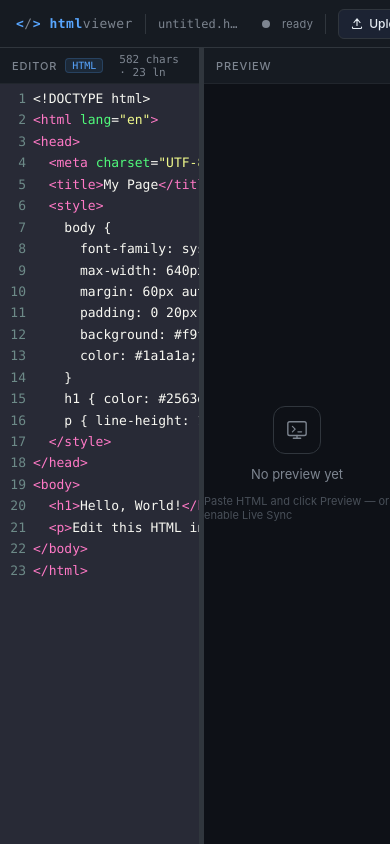
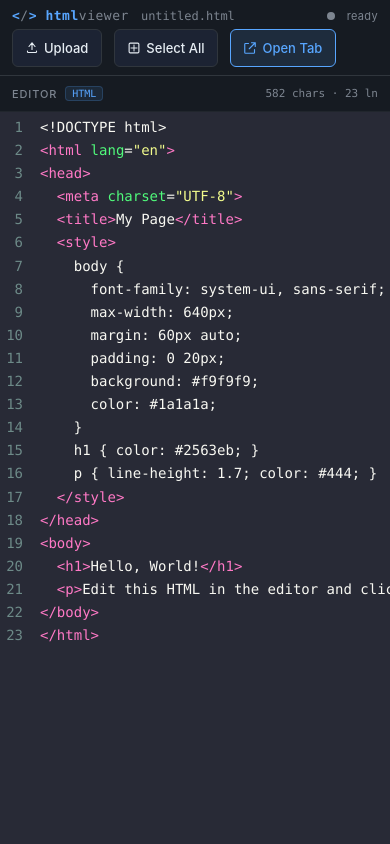
Before and after one commit to y4k44/HTML, a plain HTML site: page index.html in a window 390 px wide. Drawn offline with nearby package versions, Linux system fonts and the light colour scheme.

Commit message:
Enhance mobile layout and add mobile-only buttons
Added mobile-specific styles and buttons for improved layout.

```diff
--- a/index.html
+++ b/index.html
@@ -2,7 +2,7 @@
 <html lang="en">
 <head>
 <meta charset="UTF-8">
-<meta name="viewport" content="width=device-width, initial-scale=1.0">
+<meta name="viewport" content="width=device-width, initial-scale=1.0, maximum-scale=5.0">
 <title>HTML Viewer</title>
 <link rel="stylesheet" href="https://cdnjs.cloudflare.com/ajax/libs/codemirror/5.65.16/codemirror.min.css">
 <link rel="stylesheet" href="https://cdnjs.cloudflare.com/ajax/libs/codemirror/5.65.16/theme/dracula.min.css">
@@ -221,6 +221,44 @@
   /* ── UPLOAD INPUT ── */
   #file-input { display: none; }
 
+  /* ── RESPONSIVE VISIBILITY ── */
+  .mobile-only { display: none !important; }
+
+  /* ── MOBILE LAYOUT ── */
+  @media (max-width: 767px) {
+    .mobile-only  { display: inline-flex !important; }
+    .desktop-only { display: none !important; }
+
+    #drag-handle  { display: none !important; }
+    #preview-pane { display: none !important; }
+
+    #editor-pane {
+      width: 100% !important;
+      border-right: none;
+    }
+
+    #titlebar {
+      height: auto;
+      min-height: 52px;
+      flex-wrap: wrap;
+      padding: 8px 12px;
+      row-gap: 6px;
+    }
+
+    #titlebar .sep    { display: none; }
+    #titlebar .filename { max-width: 120px; }
+
+    .btn {
+      height: 38px;
+      padding: 0 13px;
+      font-size: 13px;
+    }
+
+    .CodeMirror { font-size: 14px !important; }
+    .CodeMirror-gutters { min-width: 36px; }
+    .CodeMirror-linenumber { padding: 0 6px 0 2px; }
+  }
+
   /* ── MINIMAP (resize hint) ── */
   .resize-hint {
     position: absolute; bottom: 8px; left: 50%; transform: translateX(-50%);
@@ -248,17 +286,26 @@
       </div>
     </label>
     <input type="file" id="file-input" accept=".html,.htm">
-    <button class="btn primary" id="btn-preview">
+    <button class="btn primary desktop-only" id="btn-preview">
       <svg width="12" height="12" viewBox="0 0 16 16" fill="none"><path d="M1 8s2.5-5 7-5 7 5 7 5-2.5 5-7 5-7-5-7-5z" stroke="currentColor" stroke-width="1.5"/><circle cx="8" cy="8" r="2" stroke="currentColor" stroke-width="1.5"/></svg>
       Preview
     </button>
-    <button class="btn" id="btn-sync">
+    <button class="btn desktop-only" id="btn-sync">
       <span class="dot"></span>
       Live Sync
     </button>
-    <button class="btn" id="btn-clear">
+    <button class="btn desktop-only" id="btn-clear">
       <svg width="12" height="12" viewBox="0 0 16 16" fill="none"><path d="M2 4h12M5 4V2h6v2M6 7v5M10 7v5M3 4l1 9a1 1 0 001 1h6a1 1 0 001-1l1-9" stroke="currentColor" stroke-width="1.5" stroke-linecap="round"/></svg>
       Clear
+    </button>
+    <!-- Mobile-only actions -->
+    <button class="btn mobile-only" id="btn-select-all">
+      <svg width="12" height="12" viewBox="0 0 16 16" fill="none"><rect x="1.5" y="1.5" width="13" height="13" rx="1.5" stroke="currentColor" stroke-width="1.5"/><path d="M4 8h8M8 4v8" stroke="currentColor" stroke-width="1.3" stroke-linecap="round"/></svg>
+      Select All
+    </button>
+    <button class="btn primary mobile-only" id="btn-open-new-mobile">
+      <svg width="12" height="12" viewBox="0 0 16 16" fill="none"><path d="M6 2H2a1 1 0 00-1 1v11a1 1 0 001 1h11a1 1 0 001-1v-4M10 1h5v5M15 1L7 9" stroke="currentColor" stroke-width="1.5" stroke-linecap="round" stroke-linejoin="round"/></svg>
+      Open Tab
     </button>
   </div>
 
```
